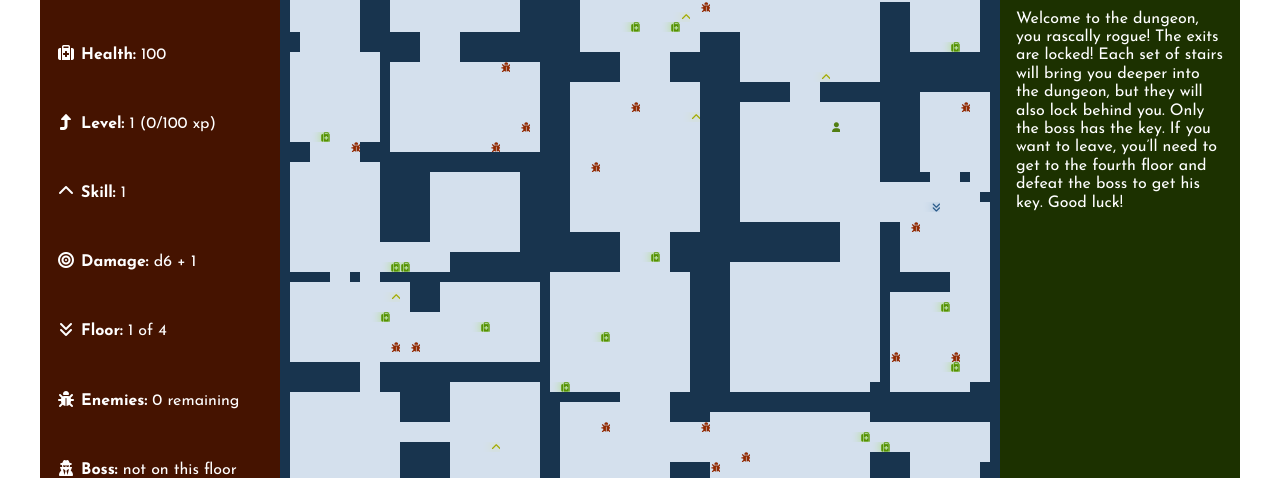
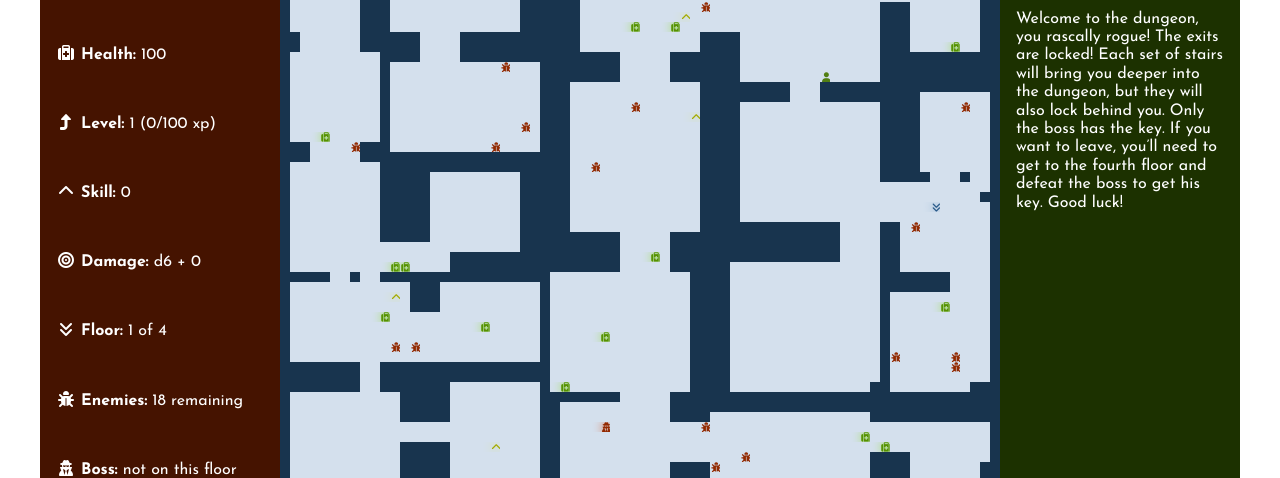
Before and after one commit to nai888/freeCodeCamp, a React (Create React App) app in the folder 15-Dungeon-Crawler/: page / in a window 1280 px wide. Shown: the part 150-628 px from the top of the page. Built offline with nearby package versions, Linux system fonts and the light colour scheme.

Commit message:
Merged enemies and gameState

```diff
--- a/15-Dungeon-Crawler/src/components/Main.tsx
+++ b/15-Dungeon-Crawler/src/components/Main.tsx
@@ -13,25 +13,26 @@ import './Main.css';
 class Main extends React.Component<t.stateType & t.dispatchProps, t.stateType> {
   static defaultProps: Partial<t.stateType & t.dispatchProps> = {
     player: red.defaultPlayerState,
-    enemies: red.defaultEnemyArray,
     gameState: red.defaultGameState,
     log: red.openingLogMessage
   };
 
-  componentDidMount() {
+  componentDidMount(): void {
     document.addEventListener('keydown', this, false);
   }
 
-  componentWillUnmount() {
+  componentWillUnmount(): void {
     document.removeEventListener('keydown', this, false);
   }
 
-  handleEvent = (e: KeyboardEvent) => {
+  handleEvent: (e: KeyboardEvent) => void = (e) => {
+    e.preventDefault();
+    if (this.props.gameState.playing) {
       this.handleKeyDown(e);
     }
+  }
 
-  handleKeyDown = (e: KeyboardEvent) => {
-    e.preventDefault();
+  handleKeyDown: (e: KeyboardEvent) => void = (e) => {
     let dir: t.direction | undefined;
     switch (e.which) {
       case 37: // left arrow
@@ -74,6 +75,13 @@ class Main extends React.Component<t.stateType & t.dispatchProps, t.stateType> {
         dir = undefined;
     }
     if (dir !== undefined) {
+      this.handleDirection(dir);
+    }
+  }
+
+  // Eventually, we could add a function to handle swipes for mobile
+
+  handleDirection: (dir: t.direction) => void = (dir) => {
     let newLoc: t.coordinate | undefined;
     const map: t.mapRow[] = this.props.gameState.map;
     const playerLoc: t.coordinate = this.props.gameState.playerLocation;
@@ -94,22 +102,51 @@ class Main extends React.Component<t.stateType & t.dispatchProps, t.stateType> {
         newLoc = undefined;
     }
     if (newLoc !== undefined) {
-        let newLocTile: t.tile = map[newLoc.y][newLoc.x];
+      const newLocTile: t.tile = map[newLoc.y][newLoc.x];
       if (newLocTile.tileType === 'floor') {
         if (newLocTile.token !== undefined) {
+          const rollDamage: (i?: t.enemy) => number = (i) => {
+            const lvl: number = this.props.player.level;
+            const skl: number = this.props.player.skill;
+            let dmg: number = 0;
+            if (i !== undefined && i.token !== undefined && i.token.damage !== undefined) {
+              dmg = i.token.damage;
+            }
+            if (i !== undefined) {
+              return Math.floor(Math.random() * (4 + lvl) + dmg + 1);
+            } else {
+              return Math.floor(Math.random() * (4 + lvl)) + skl + 1;
+            }
+          };
           switch (newLocTile.token.tokenType) {
-              case 'enemy':
-                // Deal damage
-                // Take damage
-                // Check if player died, if so lose
-                // Check if enemy died, if so add XP
+            case 'enemy' || 'boss':
+              const token = newLocTile.token;
+              if (token.id !== undefined) {
+                // Player attacks enemy
+                this.props.onDealDamage(token.id, rollDamage());
+                // Enemy attacks player
+                this.props.onTakeDamage(rollDamage(newLocTile));
+                // If player died, lose
+                if (this.props.player.health <= 0) {
+                  this.props.onPlayerDie();
+                }
+                // Check if enemy died
+                if (token.health !== undefined && token.health <= 0) {
+                  // If boss died, win
+                  if (token.tokenType === 'boss') {
+                    this.props.onBossDie();
+                  } else {
+                    // If non-boss enemy died, add XP
+                    if (token.xpWorth !== undefined) {
+                      this.props.onEnemyDie(token.id, token.xpWorth);
+                    }
                     // If added XP enough to level up, if so do so
-                break;
-              case 'boss':
-                // Deal damage
-                // Take damage
-                // Check if player died, if so lose
-                // Check if boss died, if so win
+                    if (this.props.player.xp >= this.props.player.nextXP) {
+                      this.props.onLevelUp();
+                    }
+                  }
+                }
+              }
               break;
             case 'health':
               this.props.onMove(dir);
@@ -132,16 +169,14 @@ class Main extends React.Component<t.stateType & t.dispatchProps, t.stateType> {
       }
     }
   }
-  }
 
-  render() {
+  render(): JSX.Element {
     const { ...props } = this.props;
 
     return (
       <main onKeyPress={(e) => this.handleKeyDown} >
         <StatusBar
           player={props.player}
-          enemies={props.enemies}
           gameState={props.gameState}
         />
         <Map map={props.gameState.map} />
--- a/15-Dungeon-Crawler/src/components/Map.tsx
+++ b/15-Dungeon-Crawler/src/components/Map.tsx
@@ -4,15 +4,13 @@ import Row from './Row';
 import './Map.css';
 
 export default function Map(props: t.mapProps) {
-  const rows = props.map.map((row, i) => {
-    return (
-      <Row
-        key={i}
-        row={row}
-        rowNum={i}
-      />
-    );
-  });
+  const rows = props.map.map((row, i) => (
+    <Row
+      key={i}
+      row={row}
+      rowNum={i}
+    />
+  ));
 
   return (
     <div className="map">
--- a/15-Dungeon-Crawler/src/components/StatusBar.tsx
+++ b/15-Dungeon-Crawler/src/components/StatusBar.tsx
@@ -2,6 +2,19 @@ import * as React from 'react';
 import * as t from '../types';
 
 export default function StatusBar(props: t.statusBarProps) {
+  const enemyCount: () => number = () => {
+    let count: number = 0;
+    for (let i = 0; i < props.gameState.map.length; i++) {
+      for (let j = 0; j < props.gameState.map[i].length; j++) {
+        const tile: t.tile = props.gameState.map[i][j];
+        if (tile.token && tile.token.tokenType === 'enemy') {
+          count++;
+        }
+      }
+    }
+    return count;
+  }
+
   return (
     <div className="status-bar">
       <h2>
@@ -29,7 +42,7 @@ export default function StatusBar(props: t.statusBarProps) {
         {props.gameState.floor} of 4
       </p>
       <p>
-        <i className="fa fa-bug fa-fw" aria-hidden="true" /> <strong>Enemies:</strong> {props.enemies.length} remaining
+        <i className="fa fa-bug fa-fw" aria-hidden="true" /> <strong>Enemies:</strong> {enemyCount()} remaining
       </p>
       <p>
         <i className="fa fa-user-secret fa-fw" aria-hidden="true" /> <strong>Boss:</strong>
--- a/15-Dungeon-Crawler/src/redux/dispatcher.ts
+++ b/15-Dungeon-Crawler/src/redux/dispatcher.ts
@@ -2,7 +2,7 @@ import { Dispatch } from 'react-redux';
 import * as actions from './actions';
 import * as t from '../types';
 
-type DispatchType = t.playerAction | t.enemyAction | t.gameStateAction;
+type DispatchType = t.playerAction | t.gameStateAction;
 
 const mapDispatchToProps = (dispatch: Dispatch<DispatchType>) => {
   return {
--- a/15-Dungeon-Crawler/src/redux/mapGenerator.ts
+++ b/15-Dungeon-Crawler/src/redux/mapGenerator.ts
@@ -270,7 +270,20 @@ function createLeafs(): Leaf[] {
   return _leafs;
 }
 
-export default function mapGenerator(boss: boolean) {
+const randomEnemy: (id: number, floor: number) => t.enemy = (id, floor) => {
+  return {
+    tileType: 'floor',
+    token: {
+      tokenType: 'enemy',
+      id: id,
+      health: floor === 4 ? 100 : 10 + (floor * 5),
+      damage: floor === 4 ? 20 : Math.floor(Math.random() * (floor + 1)),
+      xpWorth: 30 * (floor * 2)
+    }
+  };
+};
+
+export default function mapGenerator(floor: number) {
   const leafs: Leaf[] = createLeafs();
   let map: t.mapRow[] = [];
   let enemies = 0;
@@ -335,32 +348,31 @@ export default function mapGenerator(boss: boolean) {
   };
   let randomTile: t.coordinate;
   // If not 4th floor, add stairs
-  if (!boss) {
+  if (floor !== 4) {
     randomTile = getRandUsableTile();
     const stairsTile: t.tile = { tileType: 'floor', token: { tokenType: 'stairs' } };
     map[randomTile.y].splice(randomTile.x, 1, stairsTile);
   }
   // If 4th floor, add the boss
-  if (boss) {
+  if (floor = 4) {
     randomTile = getRandUsableTile();
     const bossTile: t.tile = { tileType: 'floor', token: { tokenType: 'boss', id: enemies } };
     map[randomTile.y].splice(randomTile.x, 1, bossTile);
   }
   // Add 18 enemies
-  const enemyTile: t.tile = { tileType: 'floor', token: { tokenType: 'enemy' } };
   for (let i = 0; i < 18; i++) {
     randomTile = getRandUsableTile();
-    map[randomTile.y].splice(randomTile.x, 1, enemyTile);
+    map[randomTile.y].splice(randomTile.x, 1, randomEnemy(i, floor));
   }
-  // Add 18 health
+  // Add 17 health
   const healthTile: t.tile = { tileType: 'floor', token: { tokenType: 'health' } };
-  for (let i = 0; i < 18; i++) {
+  for (let i = 0; i < 17; i++) {
     randomTile = getRandUsableTile();
     map[randomTile.y].splice(randomTile.x, 1, healthTile);
   }
-  // Add 6 skill powerups
+  // Add 5 skill powerups
   const skillTile: t.tile = { tileType: 'floor', token: { tokenType: 'skill' } };
-  for (let i = 0; i < 6; i++) {
+  for (let i = 0; i < 5; i++) {
     randomTile = getRandUsableTile();
     map[randomTile.y].splice(randomTile.x, 1, skillTile);
   }
--- a/15-Dungeon-Crawler/src/redux/props.ts
+++ b/15-Dungeon-Crawler/src/redux/props.ts
@@ -3,7 +3,6 @@ import * as t from '../types';
 const mapStateToProps = (state: t.stateType) => {
   return {
     player: state.player,
-    enemies: state.enemies,
     gameState: state.gameState,
     log: state.log
   };
--- a/15-Dungeon-Crawler/src/redux/reducers.ts
+++ b/15-Dungeon-Crawler/src/redux/reducers.ts
@@ -1,7 +1,6 @@
 import { combineReducers } from 'redux';
 import * as AT from './actionTypes';
 import * as t from '../types';
-import store from './store';
 import mapGenerator from './mapGenerator';
 
 export const defaultPlayerState: t.player = {
@@ -9,8 +8,22 @@ export const defaultPlayerState: t.player = {
   xp: 0,
   nextXP: 100,
   level: 1,
-  skill: 1
+  skill: 0
 };
+
+const defaultMap = mapGenerator(1);
+
+export const defaultGameState: t.gameState = {
+  playing: true,
+  result: 'playing',
+  map: defaultMap.map,
+  playerLocation: defaultMap.playerLocation,
+  floor: 1
+};
+
+export const openingLogMessage = ['Welcome to the dungeon, you rascally rogue!  The exits are locked! Each set of ' +
+  'stairs will bring you deeper into the dungeon, but they will also lock behind you. Only the boss has the key. ' +
+  'If you want to leave, you’ll need to get to the fourth floor and defeat the boss to get his key. Good luck!'];
 
 function player(state: t.player = defaultPlayerState, action: t.playerAction): t.player {
   switch (action.type) {
@@ -24,8 +37,7 @@ function player(state: t.player = defaultPlayerState, action: t.playerAction): t
       }
     case AT.SKILLS_UP:
       return Object.assign({}, state, {
-        skill: state.skill + 1,
-        damage: 10 + (state.level * state.skill)
+        skill: state.skill + 1
       });
     case AT.ENEMY_DIE:
       if (action.xpWorth) {
@@ -34,9 +46,11 @@ function player(state: t.player = defaultPlayerState, action: t.playerAction): t
         return Object.assign({}, state, { xp: state.xp + 1 });
       }
     case AT.LEVEL_UP:
+      let next = state.nextXP + 100;
+      next += Math.floor(next / 100) * 10;
       return Object.assign({}, state, {
         level: state.level + 1,
-        damage: 10 + (state.level * state.skill)
+        nextXP: next
       });
     case AT.NEW_GAME:
       return defaultPlayerState;
@@ -45,57 +59,49 @@ function player(state: t.player = defaultPlayerState, action: t.playerAction): t
   }
 }
 
-export const defaultEnemyArray: t.enemy[] = [];
-
-function enemy(state: t.enemy[] = defaultEnemyArray, action: t.enemyAction): t.enemy[] {
+function gameState(state: t.gameState = defaultGameState, action: t.gameStateAction): t.gameState {
+  const floorTile: t.tile = { tileType: 'floor' };
   switch (action.type) {
     case AT.DEAL_DAMAGE:
-      let newState = [...state];
-      for (let i = 0; i < newState.length; i++) {
-        if (newState[i].id === action.id) {
-          if (action.damage) {
-            Object.assign({}, newState[i], { health: newState[i].health - action.damage });
+      for (let i = 0; i < state.map.length; i++) {
+        for (let j = 0; j < state.map[i].length; j++) {
+          const newMap: t.mapRow[] = state.map;
+          const tile = newMap[i][j];
+          if (tile !== undefined && tile.token !== undefined) {
+            if (action.id === tile.token.id) {
+              if (tile.token.health !== undefined && action.damage !== undefined) {
+                tile.token.health -= action.damage;
+                return Object.assign({}, state, { map: newMap });
+              }
+            }
           }
         }
       }
-      return newState;
+      return state;
     case AT.ENEMY_DIE:
-      for (let i = 0; i < state.length; i++) {
-        if (state[i].id === action.id) {
-          return state.splice(i, 1);
+      for (let i = 0; i < state.map.length; i++) {
+        for (let j = 0; j < state.map[i].length; j++) {
+          const newMap: t.mapRow[] = state.map;
+          const tile = newMap[i][j];
+          if (tile !== undefined && tile.token !== undefined) {
+            if (action.id === tile.token.id) {
+              newMap[i].splice(j, 1, floorTile);
+              return Object.assign({}, state, { map: newMap });
+            }
+          }
         }
       }
       return state;
-    case AT.NEW_GAME:
-      return defaultEnemyArray;
-    default:
-      return state;
-  }
-}
-
-const defaultMap = mapGenerator(false);
-
-export const defaultGameState: t.gameState = {
-  playing: true,
-  result: 'playing',
-  map: defaultMap.map,
-  playerLocation: defaultMap.playerLocation,
-  floor: 1
-};
-
-function gameState(state: t.gameState = defaultGameState, action: t.gameStateAction): t.gameState {
-  switch (action.type) {
     case AT.PLAYER_DIE:
       return Object.assign({}, state, { playing: false, result: 'lose' });
     case AT.BOSS_DIE:
       return Object.assign({}, state, { playing: false, result: 'win' });
     case AT.NEW_GAME:
-      return Object.assign({}, defaultGameState, { map: mapGenerator(false) });
+      return Object.assign({}, defaultGameState, { map: mapGenerator(1).map });
     case AT.MOVE:
       const playerLoc: t.coordinate = state.playerLocation;
       let newLoc: t.coordinate | undefined;
       let newMap: t.mapRow[] = state.map;
-      const floorTile: t.tile = { tileType: 'floor' };
       const playerTile: t.tile = { tileType: 'floor', token: { tokenType: 'player' } };
       switch (action.direction) {
         case 'west':
@@ -121,16 +127,17 @@ function gameState(state: t.gameState = defaultGameState, action: t.gameStateAct
         return state;
       }
     case AT.NEW_FLOOR:
-      let boss: boolean = store.getState().gameState.floor === 4 ? true : false;
-      return Object.assign({}, state, { map: mapGenerator(boss), floor: state.floor + 1 });
+      let newFloor = state.floor + 1;
+      const newFloorMap = mapGenerator(newFloor);
+      return Object.assign({}, state, {
+        map: newFloorMap.map,
+        playerLocation: newFloorMap.playerLocation,
+        floor: newFloor
+      });
     default:
       return state;
   }
 }
-
-export const openingLogMessage = ['Welcome to the dungeon, you rascally rogue!  The exits are locked! Each set of ' +
-  'stairs will bring you deeper into the dungeon, but they will also lock behind you. Only the boss has the key. ' +
-  'If you want to leave, you’ll need to get to the fourth floor and defeat the boss to get his key. Good luck!'];
 
 function log(state: string[] = openingLogMessage, action: t.logAction) {
   switch (action.type) {
@@ -147,7 +154,7 @@ function log(state: string[] = openingLogMessage, action: t.logAction) {
       let playerDieMessage = 'You have died and your name shall dwindle into anonymity.';
       return [playerDieMessage, ...state];
     case AT.HEAL:
-      let healMessage = 'You have healed 20 health points!';
+      let healMessage = 'You have healed 10 health points!';
       return [healMessage, ...state];
     case AT.SKILLS_UP:
       let skillsUpMessage = 'You spent a moment practicing, and your skills have increased!';
@@ -168,7 +175,6 @@ function log(state: string[] = openingLogMessage, action: t.logAction) {
 
 const rootReducer = combineReducers<t.stateType>({
   player,
-  enemy,
   gameState,
   log
 });
```
Also changed, not shown: 15-Dungeon-Crawler/src/types/index.ts (+7 -17 lines). Lines whose indentation alone changed are shown as unchanged.
